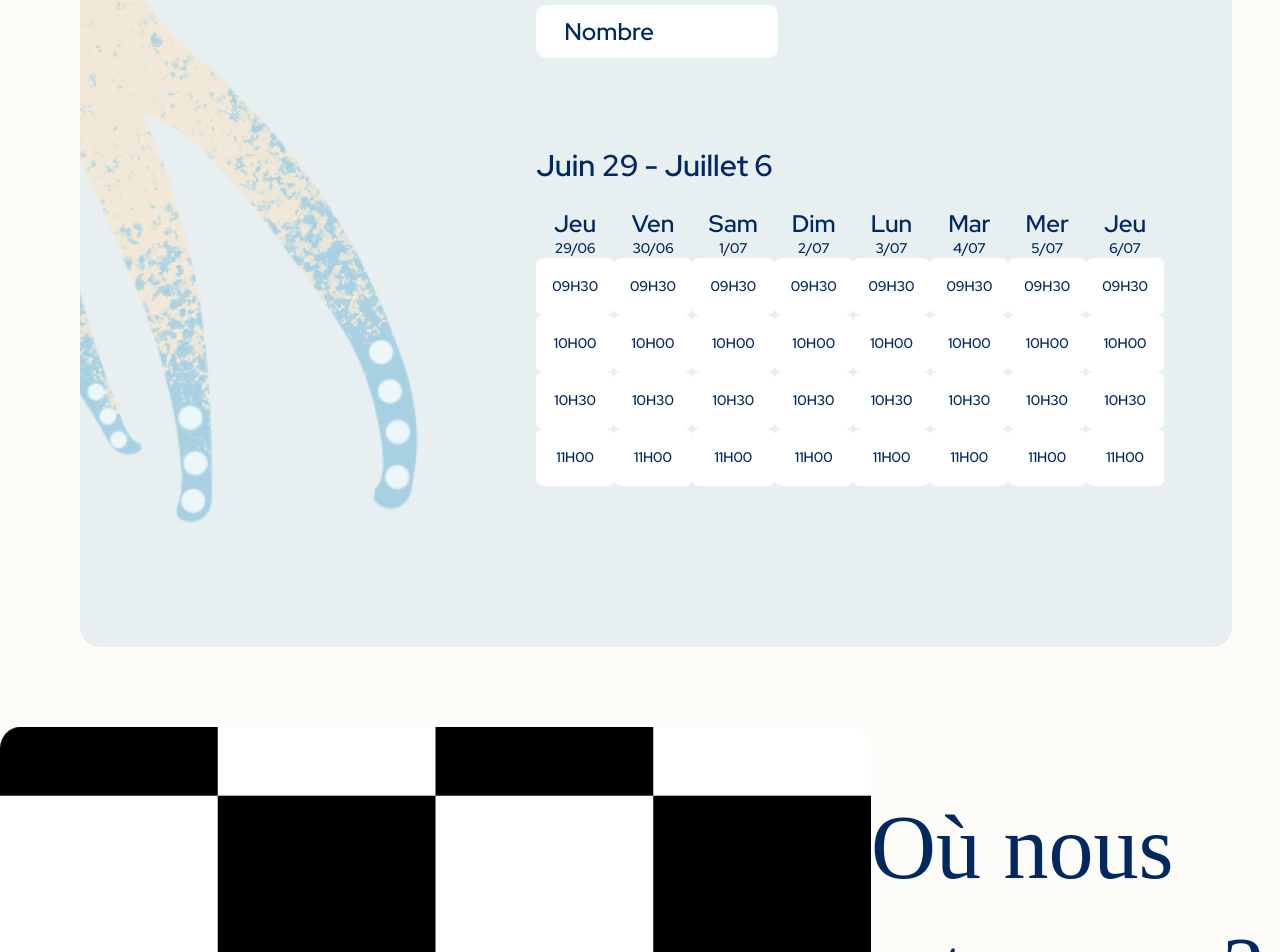
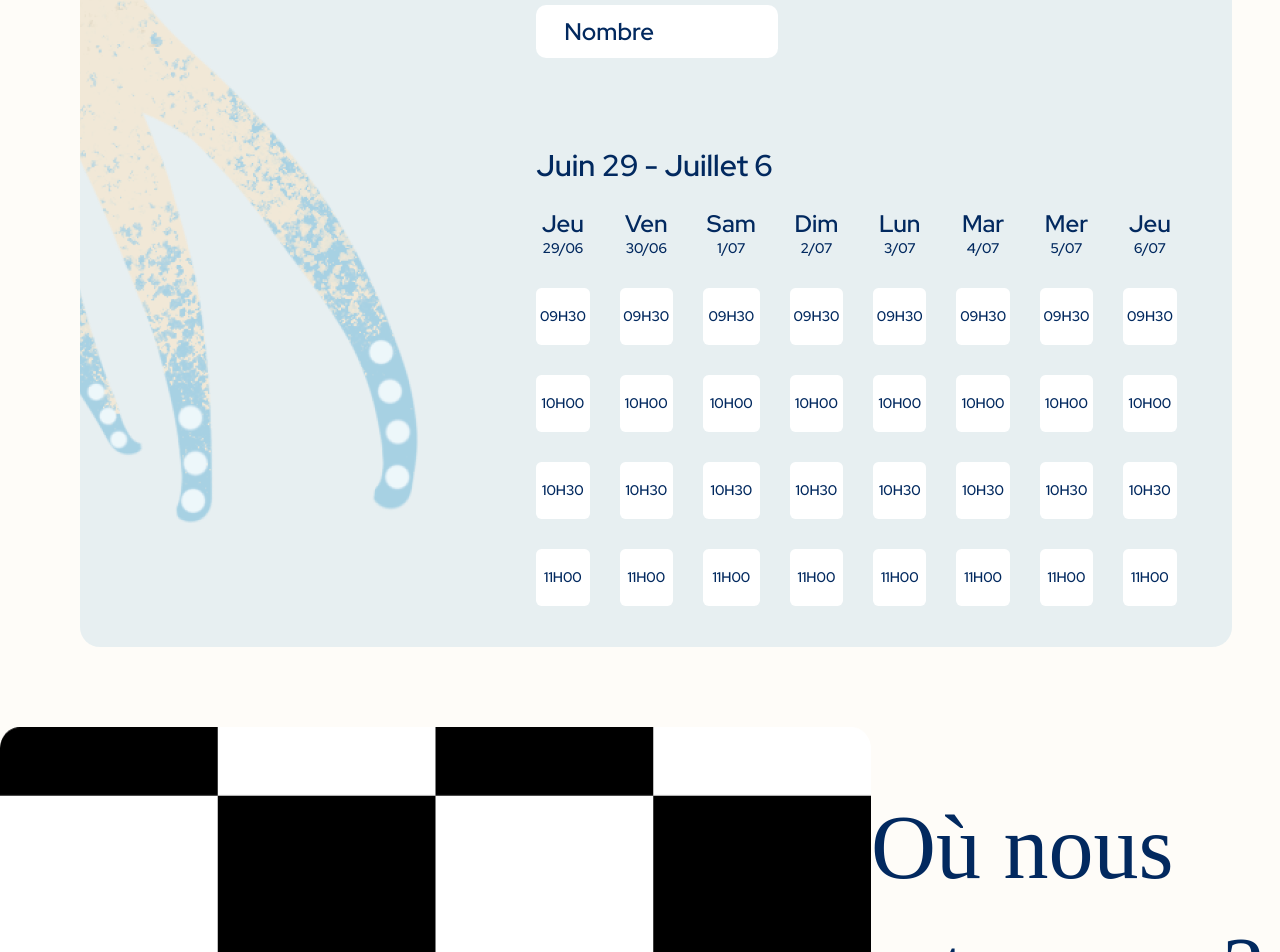
Before and after one commit to jo15122002/illuminez_votre_curiosite_site, a Nuxt app: page / in a window 1280 px wide. Shown: the part 3762-4714 px from the top of the page. Built offline with nearby package versions, Linux system fonts and the light colour scheme.

Commit message:
css pour le calendrier

```diff
--- a/components/BookingSection.vue
+++ b/components/BookingSection.vue
@@ -97,7 +97,7 @@ onMounted(() => {
 }
 
 .select-date{
-    width: 100%;
+    width: 102%;
 }
 
 .selected-date-range{
@@ -174,12 +174,13 @@ onMounted(() => {
 
 .date-table {
     margin-top: 20px;
+    margin: -30px;
 }
 
 .date-table table {
-    border-collapse: collapse;
+    border-collapse: separate;
     width: 100%;
-    border-spacing: 10px;
+    border-spacing: 30px;
 }
 
 .dateContainer{
@@ -207,4 +208,7 @@ onMounted(() => {
     font-size: 14px;
     margin-top: 14%;
 }
+
+.hourContainer, .dateContainer{
+}
 </style>
```
